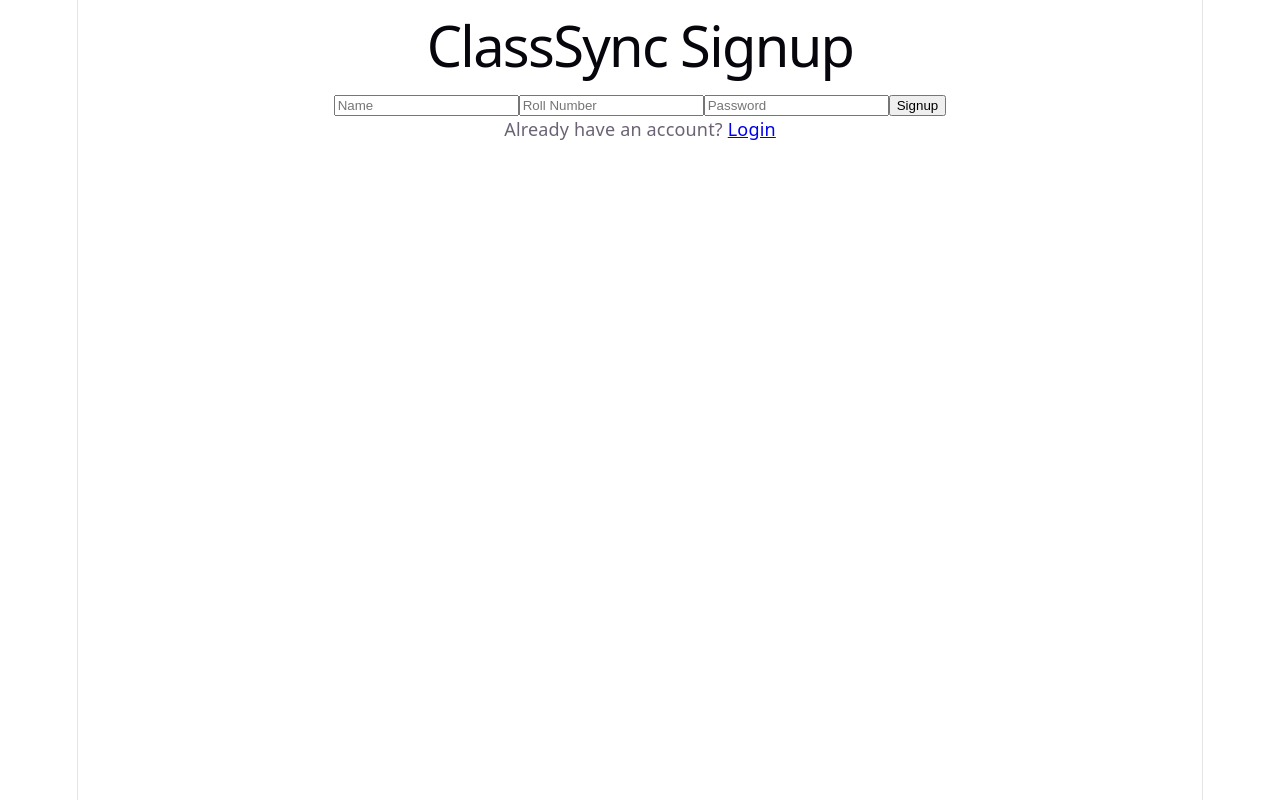
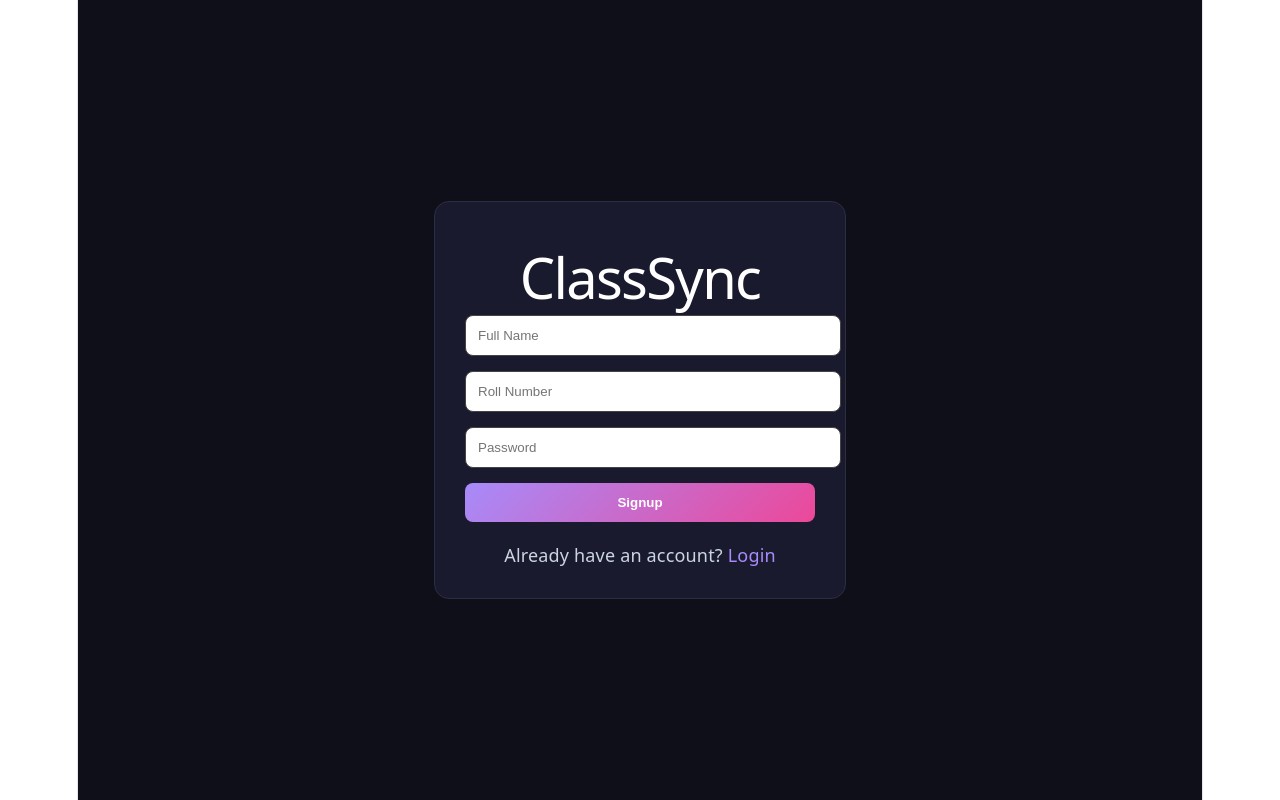
Before and after one commit to abdulsaddiq/classsyncnew, a React app in the folder frontend/: page /signup in a window 1280 px wide. Built offline with nearby package versions, Linux system fonts and the light colour scheme; no server answers; the HTML template or start-up script is replaced by a standard one.

Commit message:
Updated signup page

```diff
--- a/frontend/src/pages/Signup.jsx
+++ b/frontend/src/pages/Signup.jsx
@@ -1,54 +1,147 @@
 import { useState } from "react";
 import { useNavigate, Link } from "react-router-dom";
+
 import api from "../services/api";
 
 function Signup() {
-
 const navigate = useNavigate();
 
-  const [name, setName] = useState("");
-  const [rollNo, setRollNo] = useState("");
-  const [password, setPassword] = useState("");
+const [name, setName] =
+    useState("");
+
+const [rollNo, setRollNo] =
+    useState("");
+
+const [password, setPassword] =
+    useState("");
+
+const [loading, setLoading] =
+    useState(false);
+
+const [error, setError] =
+    useState("");
 
 const handleSignup = async (e) => {
-
     e.preventDefault();
 
+    if (!name.trim()) {
+        setError(
+            "Please enter your name"
+        );
+        return;
+    }
+
+    if (!rollNo.trim()) {
+        setError(
+            "Please enter your roll number"
+        );
+        return;
+    }
+
+    if (!password.trim()) {
+        setError(
+            "Please enter a password"
+        );
+        return;
+    }
+
+    if (password.length < 4) {
+        setError(
+            "Password must be at least 4 characters"
+        );
+        return;
+    }
+
+    setLoading(true);
+    setError("");
+
     try {
-
-      await api.post("/auth/signup", {
+        await api.post(
+            "/auth/signup",
+            {
                 name,
                 roll_no: rollNo,
                 password
-      });
+            }
+        );
 
-      alert("Account created successfully");
+        alert(
+            "Account created successfully!"
+        );
 
         navigate("/");
-
     } catch (error) {
-
-      alert(
+        setError(
             error.response?.data?.error ||
             "Signup failed"
         );
+    } finally {
+        setLoading(false);
     }
 };
 
 return (
-    <div className="login-container">
+    <div
+        style={{
+            minHeight: "100vh",
+            display: "flex",
+            justifyContent:
+                "center",
+            alignItems:
+                "center",
+            backgroundColor:
+                "#0f0f1a"
+        }}
+    >
+        <div
+            style={{
+                width: "350px",
+                padding: "30px",
+                backgroundColor:
+                    "#1a1a2e",
+                borderRadius:
+                    "15px",
+                border:
+                    "1px solid #2d2d44"
+            }}
+        >
+            <h1
+                style={{
+                    color: "#fff",
+                    textAlign:
+                        "center",
+                    marginBottom:
+                        "25px"
+                }}
+            >
+                ClassSync
+            </h1>
 
-      <h1>ClassSync Signup</h1>
-
-      <form onSubmit={handleSignup}>
-
+            <form
+                onSubmit={
+                    handleSignup
+                }
+            >
                 <input
                     type="text"
-          placeholder="Name"
+                    placeholder="Full Name"
                     value={name}
                     onChange={(e) =>
-            setName(e.target.value)
+                        setName(
+                            e.target.value
+                        )
                     }
+                    style={{
+                        width: "100%",
+                        padding:
+                            "12px",
+                        marginBottom:
+                            "15px",
+                        borderRadius:
+                            "8px",
+                        border:
+                            "1px solid #444"
+                    }}
                 />
 
                 <input
@@ -56,8 +149,21 @@ function Signup() {
                     placeholder="Roll Number"
                     value={rollNo}
                     onChange={(e) =>
-            setRollNo(e.target.value)
+                        setRollNo(
+                            e.target.value
+                        )
                     }
+                    style={{
+                        width: "100%",
+                        padding:
+                            "12px",
+                        marginBottom:
+                            "15px",
+                        borderRadius:
+                            "8px",
+                        border:
+                            "1px solid #444"
+                    }}
                 />
 
                 <input
@@ -65,26 +171,102 @@ function Signup() {
                     placeholder="Password"
                     value={password}
                     onChange={(e) =>
-            setPassword(e.target.value)
+                        setPassword(
+                            e.target.value
+                        )
                     }
+                    style={{
+                        width: "100%",
+                        padding:
+                            "12px",
+                        marginBottom:
+                            "15px",
+                        borderRadius:
+                            "8px",
+                        border:
+                            "1px solid #444"
+                    }}
                 />
 
-        <button type="submit">
-          Signup
+                {error && (
+                    <p
+                        style={{
+                            color:
+                                "#ef4444",
+                            marginBottom:
+                                "15px",
+                            textAlign:
+                                "center"
+                        }}
+                    >
+                        {error}
+                    </p>
+                )}
+
+                <button
+                    type="submit"
+                    disabled={
+                        loading
+                    }
+                    style={{
+                        width:
+                            "100%",
+                        padding:
+                            "12px",
+                        border:
+                            "none",
+                        borderRadius:
+                            "8px",
+                        background:
+                            "linear-gradient(135deg, #a78bfa, #ec4899)",
+                        color:
+                            "#fff",
+                        fontWeight:
+                            "bold",
+                        cursor:
+                            loading
+                                ? "not-allowed"
+                                : "pointer",
+                        opacity:
+                            loading
+                                ? 0.7
+                                : 1
+                    }}
+                >
+                    {loading
+                        ? "Creating Account..."
+                        : "Signup"}
                 </button>
-
             </form>
 
-      <p>
-        Already have an account?
-        {" "}
-        <Link to="/">
+            <p
+                style={{
+                    textAlign:
+                        "center",
+                    marginTop:
+                        "20px",
+                    color:
+                        "#cbd5e1"
+                }}
+            >
+                Already have an
+                account?{" "}
+                <Link
+                    to="/"
+                    style={{
+                        color:
+                            "#a78bfa",
+                        textDecoration:
+                            "none"
+                    }}
+                >
                     Login
                 </Link>
             </p>
-
+        </div>
     </div>
 );
+
 }
 
 export default Signup;
```
Lines whose indentation alone changed are shown as unchanged.
